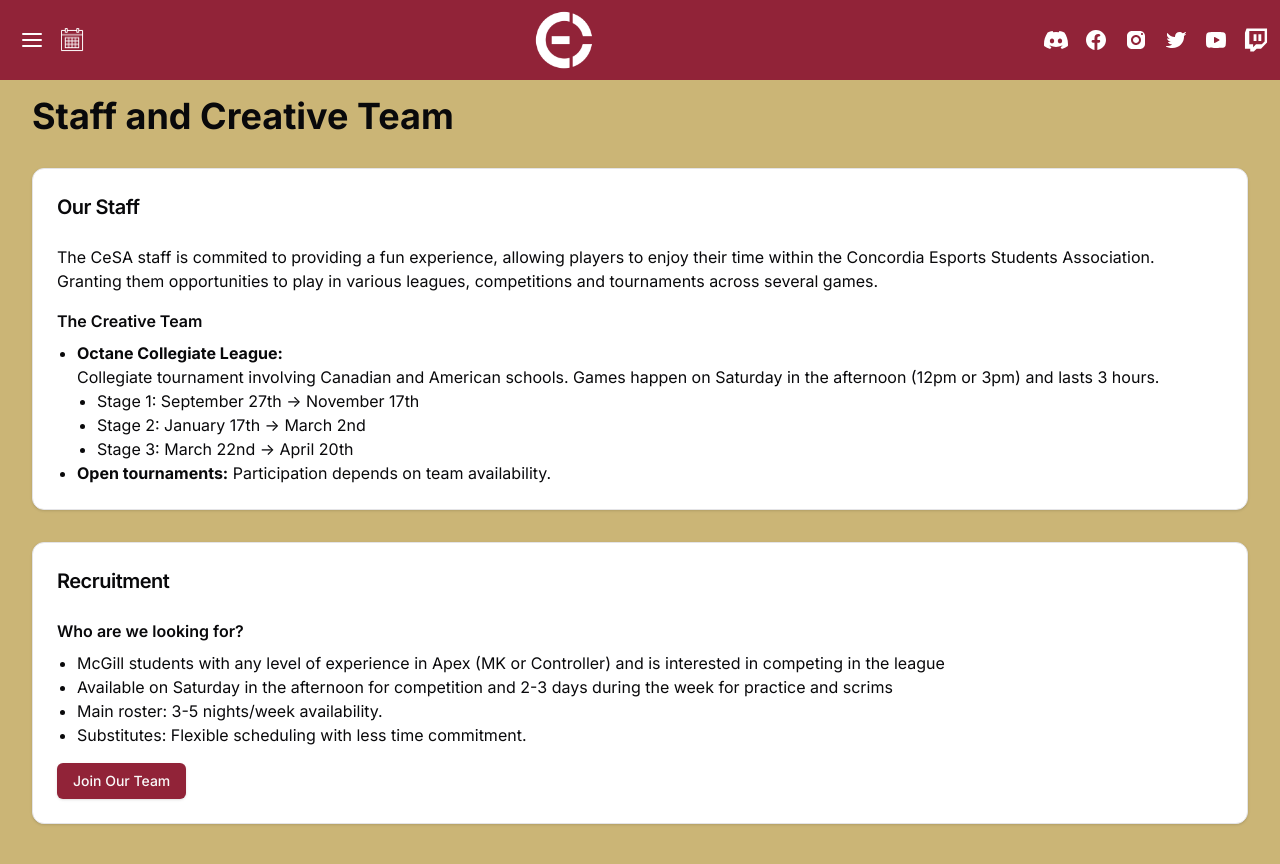
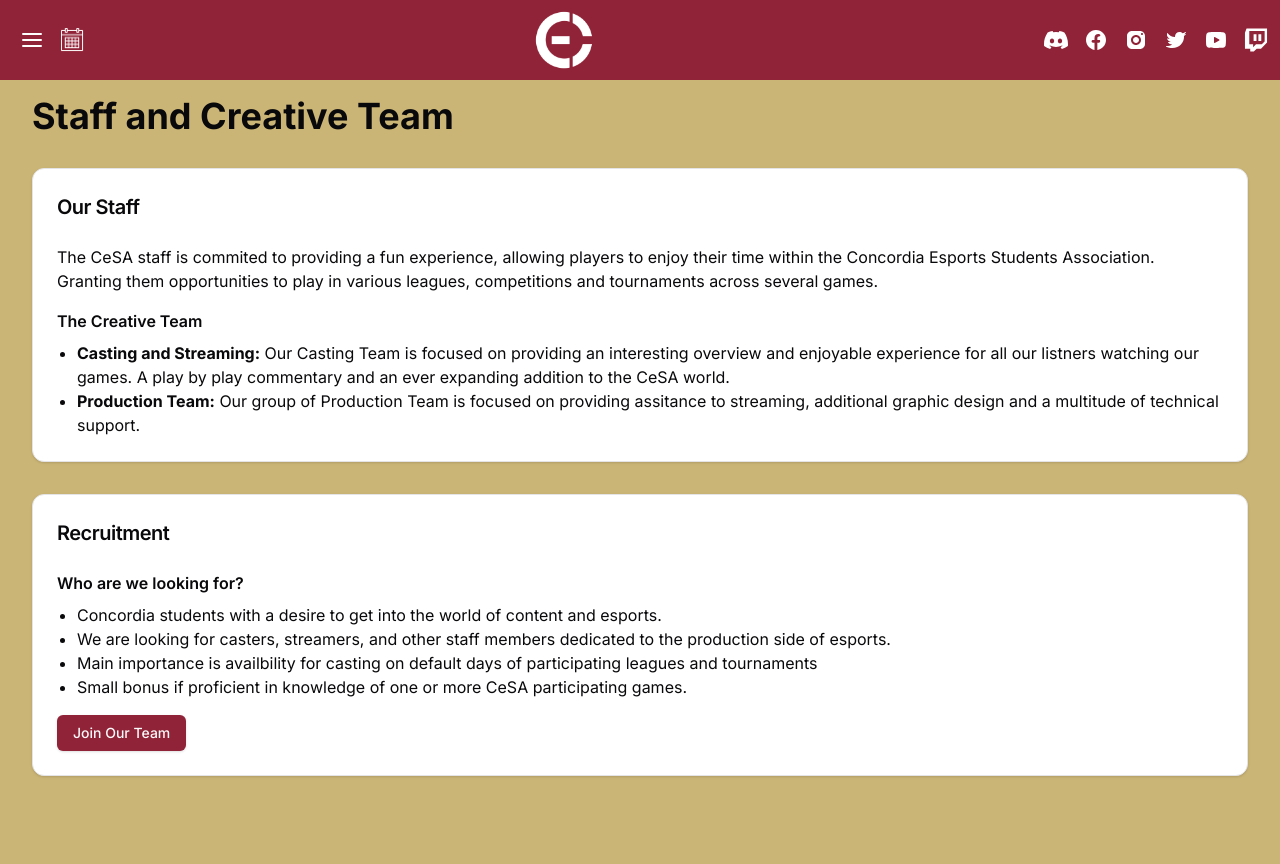
Before and after one commit to Sandrooreo/concordia-esports-associtation, a Next.js app: page /teams/staff-and-creative-team in a window 1280 px wide. Shown: the top 864 px of the page. After the commit the page ends 840 px from the top, so only its background shows below. Built offline with nearby package versions, Linux system fonts and the light colour scheme.

Commit message:
update (staff and creative)

```diff
--- a/app/teams/staff-and-creative-team/page.tsx
+++ b/app/teams/staff-and-creative-team/page.tsx
@@ -23,19 +23,17 @@
           <h3 className="font-semibold mb-2">The Creative Team</h3>
           <ul className="list-disc pl-5">
             <li>
-              <strong>Octane Collegiate League:</strong>
-              <br></br>Collegiate tournament involving Canadian and American
-              schools. Games happen on Saturday in the afternoon (12pm or 3pm)
-              and lasts 3 hours.
+              <strong>Casting and Streaming:</strong> Our Casting Team is focused
+              on providing an interesting overview and enjoyable experience for all
+              our listners watching our games. A play by play commentary and an
+              ever expanding addition to the CeSA world.
               <ul className="list-disc pl-5">
-                <li>Stage 1: September 27th -{">"} November 17th </li>
-                <li>Stage 2: January 17th -{">"} March 2nd </li>
-                <li>Stage 3: March 22nd -{">"} April 20th </li>
               </ul>
             </li>
             <li>
-              <strong>Open tournaments:</strong> Participation depends on team
-              availability.
+              <strong>Production Team:</strong> Our group of Production Team
+              is focused on providing assitance to streaming, additional graphic
+              design and a multitude of technical support.
             </li>
           </ul>
         </CardContent>
@@ -49,17 +47,21 @@
           <h3 className="font-semibold mb-2">Who are we looking for?</h3>
           <ul className="list-disc pl-5 mb-4">
             <li>
-              McGill students with any level of experience in Apex (MK or
-              Controller) and is interested in competing in the league
+              Concordia students with a desire to get into the world of content
+              and esports.
             </li>
             <li>
-              Available on Saturday in the afternoon for competition and 2-3
-              days during the week for practice and scrims
+              We are looking for casters, streamers, and other staff members
+              dedicated to the production side of esports.
             </li>
-            <li>Main roster: 3-5 nights/week availability.</li>
-            <li>Substitutes: Flexible scheduling with less time commitment.</li>
+            <li>Main importance is availbility for casting on default days of
+              participating leagues and tournaments
+            </li>
+            <li>Small bonus if proficient in knowledge of one or more CeSA
+              participating games.
+            </li>
           </ul>
-          <Link href="https://forms.gle/xZRRZPrJh8Ds66Ln8" target="_blank">
+          <Link href="https://forms.gle/MqS9sFqufGYrPQr69" target="_blank">
             <Button className="bg-concordia-burgundy hover:bg-concordia-gold">
               Join Our Team
             </Button>
```
